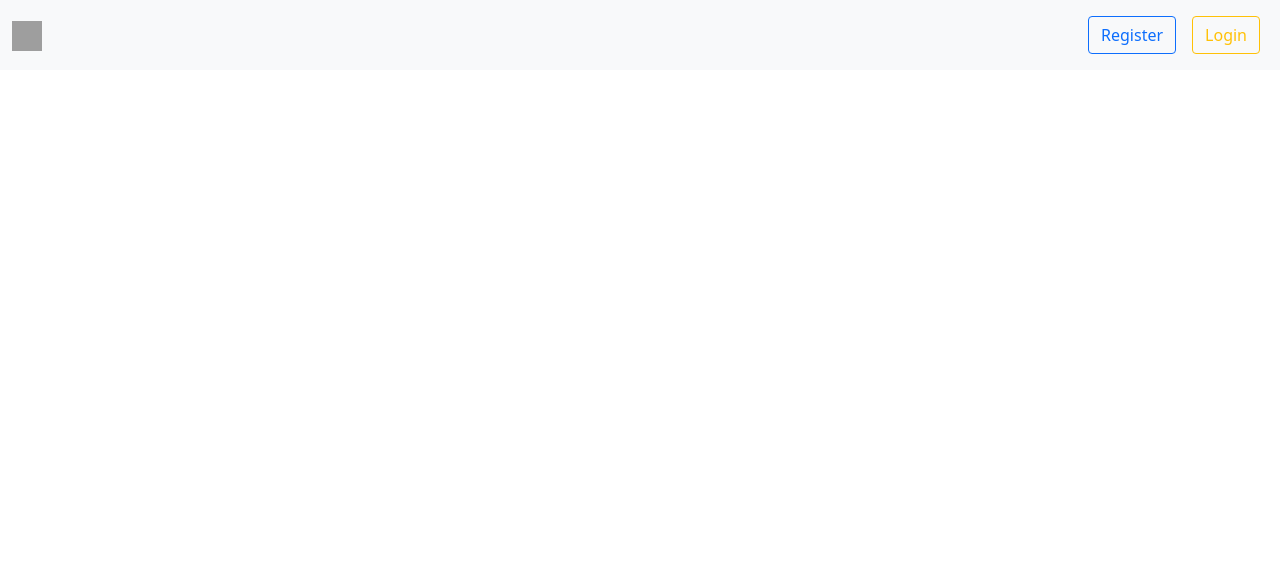
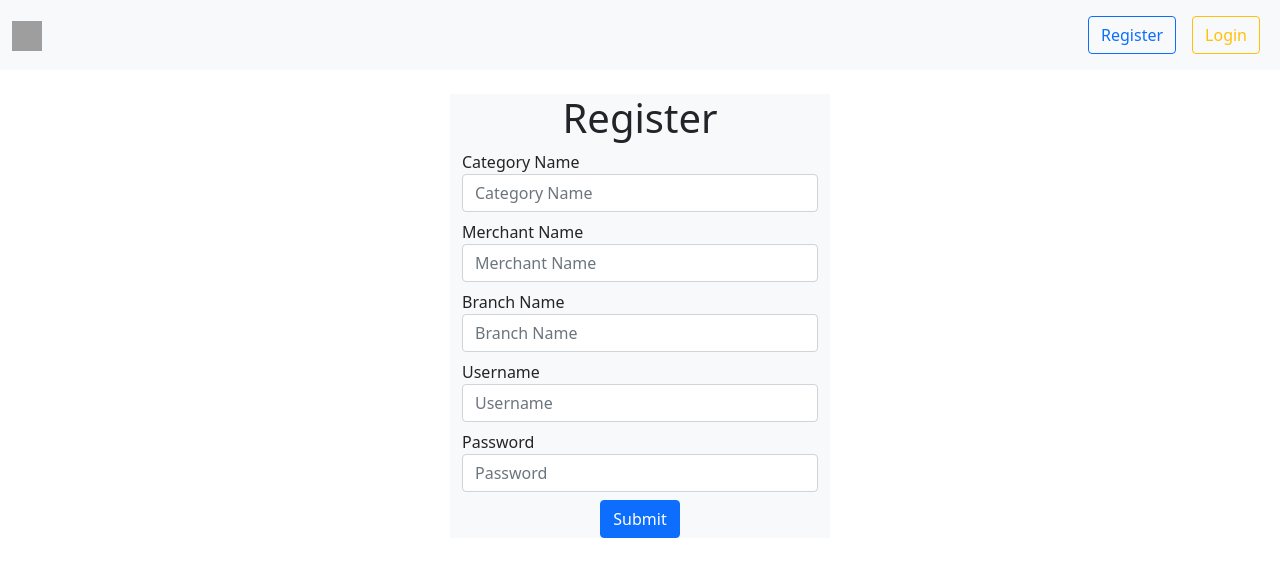
Before and after one commit to BuddyRewardsProject/BuddyRewardsProject, a React (Create React App) app in the folder view/: page /merchant/register in a window 1280 px wide. Shown: the top 576 px of the page. Built offline with nearby package versions, Linux system fonts and the light colour scheme; grey boxes are pictures that could not be loaded.

Commit message:
[UPDATE] Update view

```diff
--- a/view/src/App.js
+++ b/view/src/App.js
@@ -24,12 +24,12 @@ function App() {
             <div class="collapse navbar-collapse justify-content-end" id="navbar">
               <ul class="navbar-nav">
                 <li class="nav-item">
-                  <Link class="nav-link" to="/register">
+                  <Link class="nav-link" to="/merchant/register">
                     <button class="btn btn-outline-primary">Register</button>
                     </Link>
                 </li>
                 <li class="nav-item">
-                  <Link class="nav-link" to="/login">
+                  <Link class="nav-link" to="/merchant/login">
                     <button class="btn btn-outline-warning">Login</button>
                     </Link>
                 </li>
@@ -42,10 +42,10 @@ function App() {
           <Route exact path="/">
             <Home />
           </Route>
-          <Route path="/login">
+          <Route path="/merchant/login">
             <Login />
           </Route>
-          <Route path="/register">
+          <Route path="/merchant/register">
             <Register />
           </Route>
         </Switch>
--- a/view/src/pages/Home.js
+++ b/view/src/pages/Home.js
@@ -1,41 +1,49 @@
 import React, { Component } from "react"
 import axios from "axios"
+import style from "styled-components"
+import styled from "styled-components"
 
 class Home extends Component {
 
     constructor(props) {
         super(props)
-        // this.state = {
-        //     merchantId: null,
-        //     merchantName: null
-        // }
+        this.state = {
+            merchantId: null,
+            merchantName: null
+        }
     }
-    // componentDidMount() {
+    componentDidMount() {
 
-    //     axios.get('http://localhost:3001/merchant')
-    //         .then((response) => {
-    //             // handle success
-    //             this.setState({
-    //                 merchantId: response.data.results.merchantId,
-    //                 merchantName: response.data.results.merchantName
-    //             })
-    //             console.log(response.data[0]);
-    //         })
-    //         .catch((error) => {
-    //             // handle error
-    //             console.log(error);
-    //         })
-    //         .then(() => {
-    //             // always executed
-    //         });
-    // }
+        axios.get('http://localhost:3001/home')
+            .then((response) => {
+                // handle success
+                this.setState({
+                    merchantId: response.data.results.merchantId,
+                    merchantName: response.data.results.merchantName
+                })
+                console.log(response.data[0]);
+            })
+            .catch((error) => {
+                // handle error
+                console.log(error);
+            })
+            .then(() => {
+                // always executed
+            });
+    }
     render() {
         return (
             <>
-                <div>home
-                    {/* {this.state.merchantId} {this.state.merchantName} */}
+                <div className="container">
+                    <div className="row text-center">
+                        <div className="col col-lg-3"></div>
+                        <div className="col">
+                            <h1>ร้านค้าที่ใช้บริการกับทางเรา</h1>
+                            {this.state.merchantId} {this.state.merchantName}
+                        </div>
+                        <div className="col col-lg-3"></div>
                     </div>
-                <h1>โฮมเพจ</h1>
+                </div>
             </>
         )
     }
--- a/view/src/pages/Register.js
+++ b/view/src/pages/Register.js
@@ -10,22 +10,34 @@ export default class Register extends Component {
                     <div className="col bg-light">
                         <h1 className="text-center">Register</h1>
                         <form action="/register" method="post" noValidate>
+                        <div className="col form-group mt-2">
+                                <label>Category Name</label>
+                                <div>
+                                    <input type="text" name="CategoryName" id="_cname" className="form-control" placeholder="Category Name" required></input>
+                                </div>
+                            </div>
+                            <div className="col form-group mt-2">
+                                <label>Merchant Name</label>
+                                <div>
+                                    <input type="text" name="MerchantName" id="_mname" className="form-control" placeholder="Merchant Name" required></input>
+                                </div>
+                            </div>
                             <div className="col form-group mt-2">
                                 <label>Branch Name</label>
                                 <div>
-                                    <input type="text" name="BranchName" id="_rbname" className="form-control" placeholder="Branch Name" required></input>
+                                    <input type="text" name="BranchName" id="_bname" className="form-control" placeholder="Branch Name" required></input>
                                 </div>
                             </div>
                             <div className="col form-group mt-2">
                                 <label>Username</label>
                                 <div>
-                                    <input type="text" name="Username" id="_rname" className="form-control" placeholder="Username" required></input>
+                                    <input type="text" name="Username" id="_busername" className="form-control" placeholder="Username" required></input>
                                 </div>
                             </div>
                             <div className="col form-group mt-2">
                                 <label>Password</label>
                                 <div>
-                                    <input type="password" name="Password" id="_rpassword" className="form-control" placeholder="Password" required></input>
+                                    <input type="password" name="Password" id="_bpassword" className="form-control" placeholder="Password" required></input>
                                 </div>
                             </div>
                             <div className="col text-center form-group mt-2">
```
Also changed, not shown: 1 other file (tests, documents, lock files or other folders).
